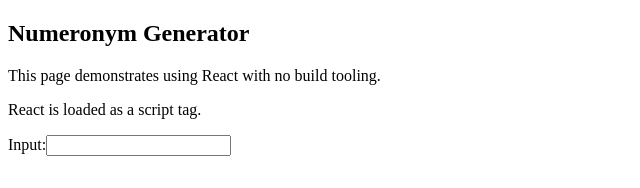
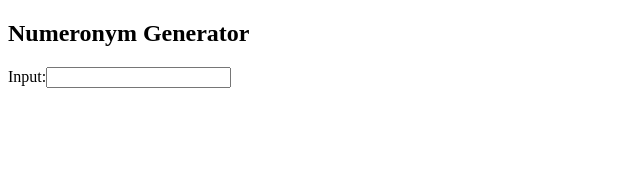
Before and after one commit to johnjullies/numeronym-generator, a website: page index.html in a window 1280 px wide. Shown: the whole page, without its empty margins (0-640 px from the left). Drawn offline with nearby package versions, Linux system fonts and the light colour scheme.

Commit message:
Remove legacy copy

```diff
--- a/index.html
+++ b/index.html
@@ -7,8 +7,6 @@
   <body>
 
     <h2>Numeronym Generator</h2>
-    <p>This page demonstrates using React with no build tooling.</p>
-    <p>React is loaded as a script tag.</p>
 
     <!-- We will put our React component inside this div. -->
     <div id="input-box"></div>
```
